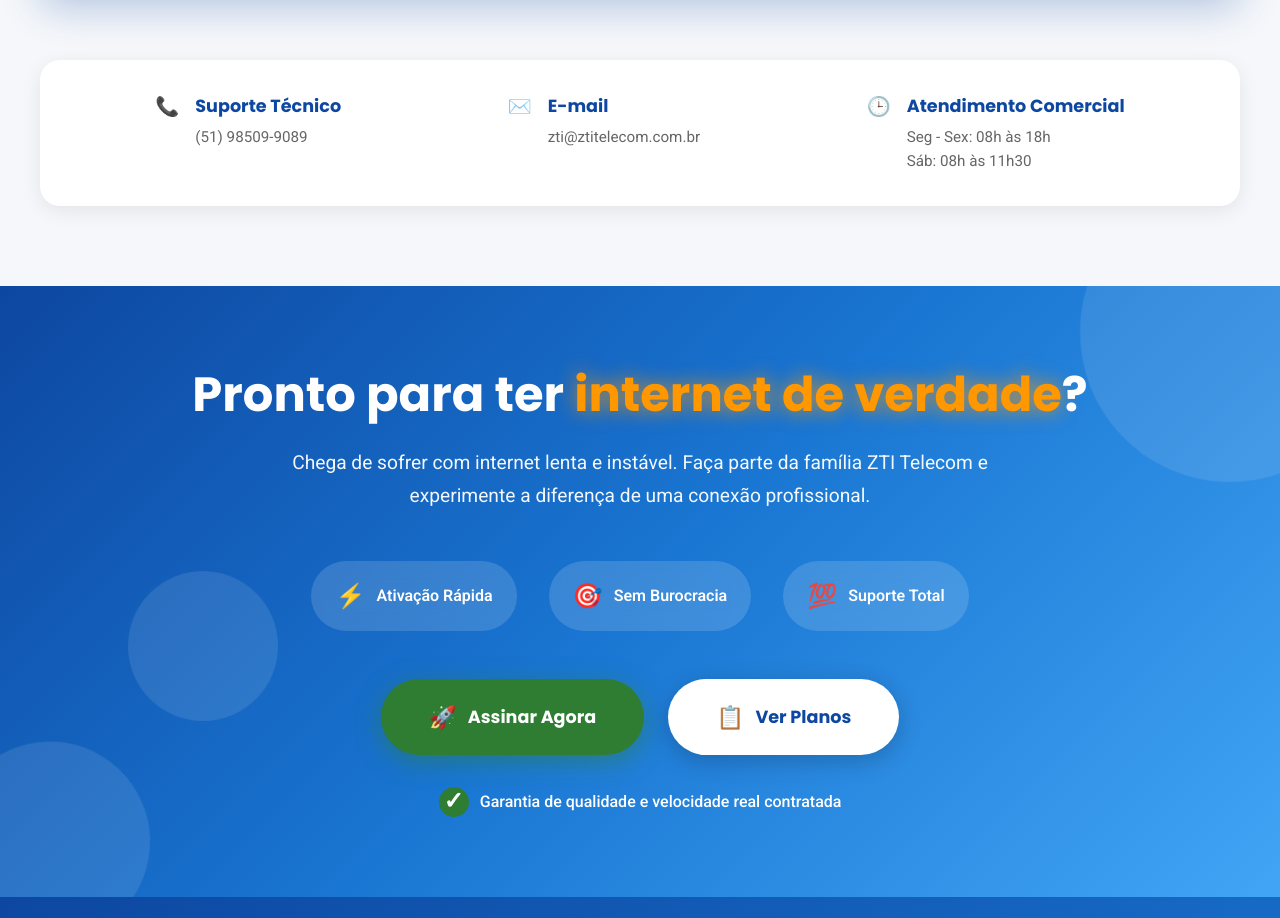
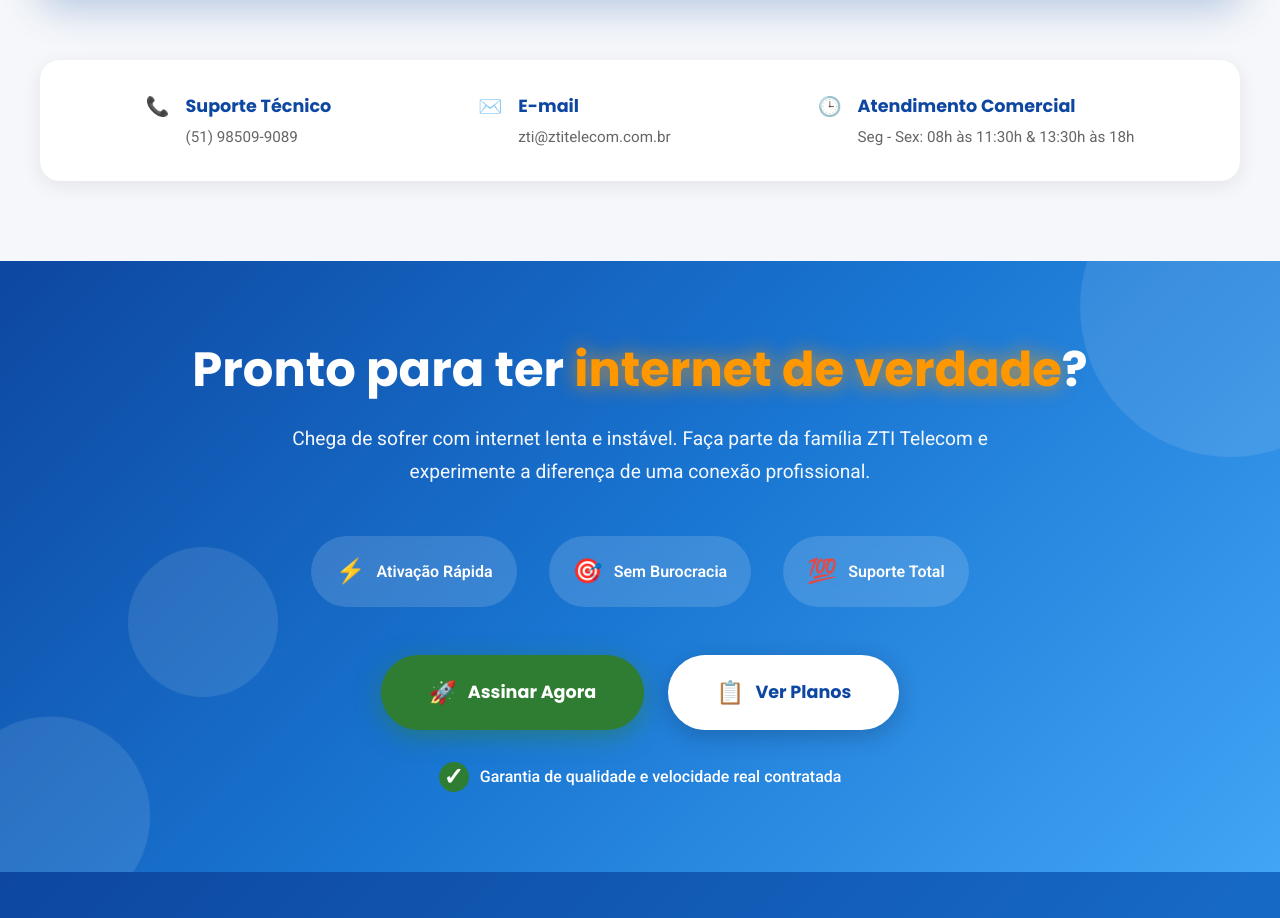
Before and after one commit to robertoedu/zti-telecom, a React (Vite) app: page / in a window 1280 px wide. Shown: the part 5280-6198 px from the top of the page. Built offline with nearby package versions, Linux system fonts and the light colour scheme.

Commit message:
horario de atendimento

```diff
--- a/src/components/Coverage.jsx
+++ b/src/components/Coverage.jsx
@@ -73,11 +73,7 @@
             <span className="contact-icon">🕒</span>
             <div>
               <strong>Atendimento Comercial</strong>
-              <p>
-                Seg - Sex: 08h às 18h
-                <br />
-                Sáb: 08h às 11h30
-              </p>
+              <p>Seg - Sex: 08h às 11:30h & 13:30h às 18h</p>
             </div>
           </div>
         </div>
```
